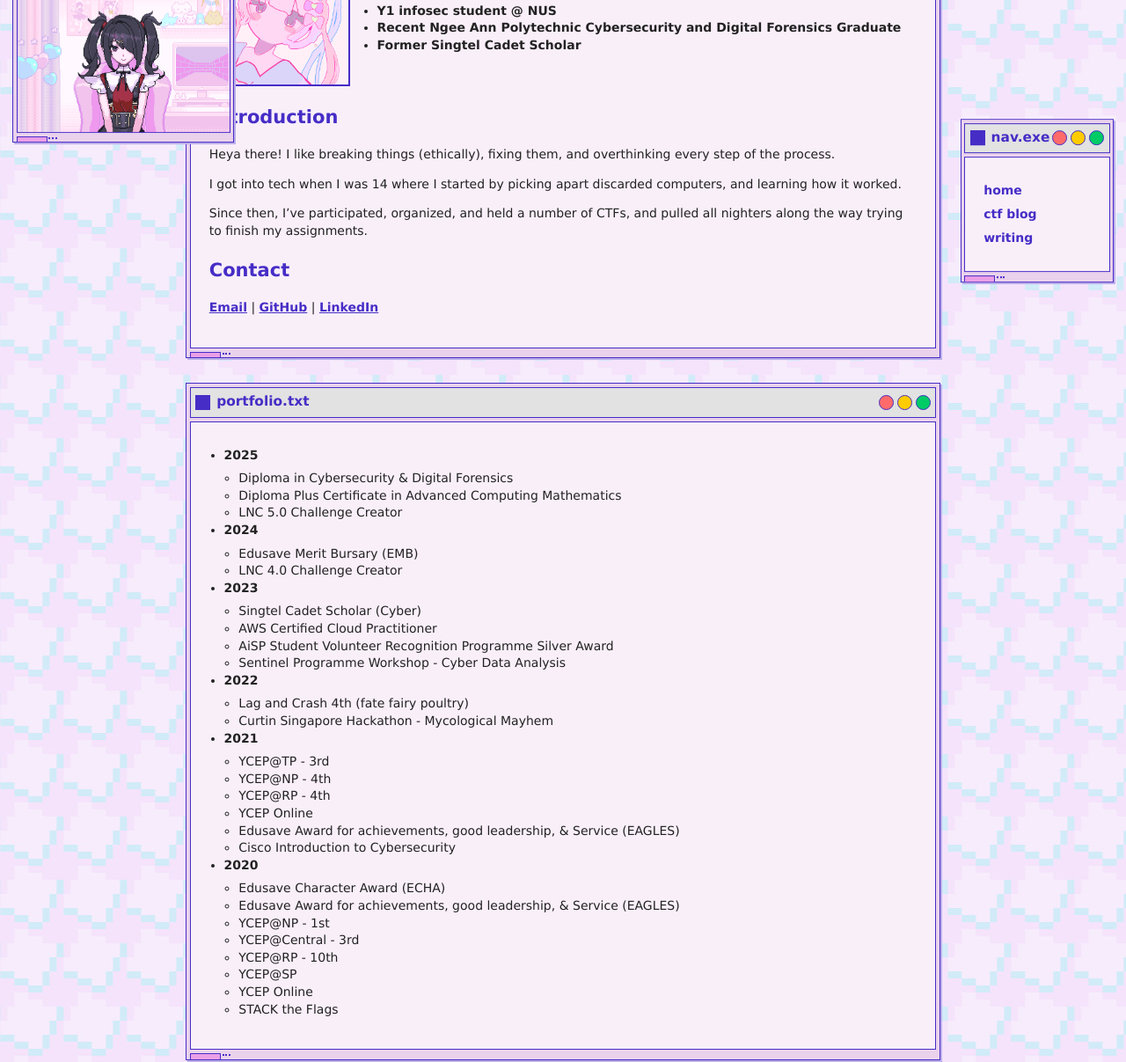
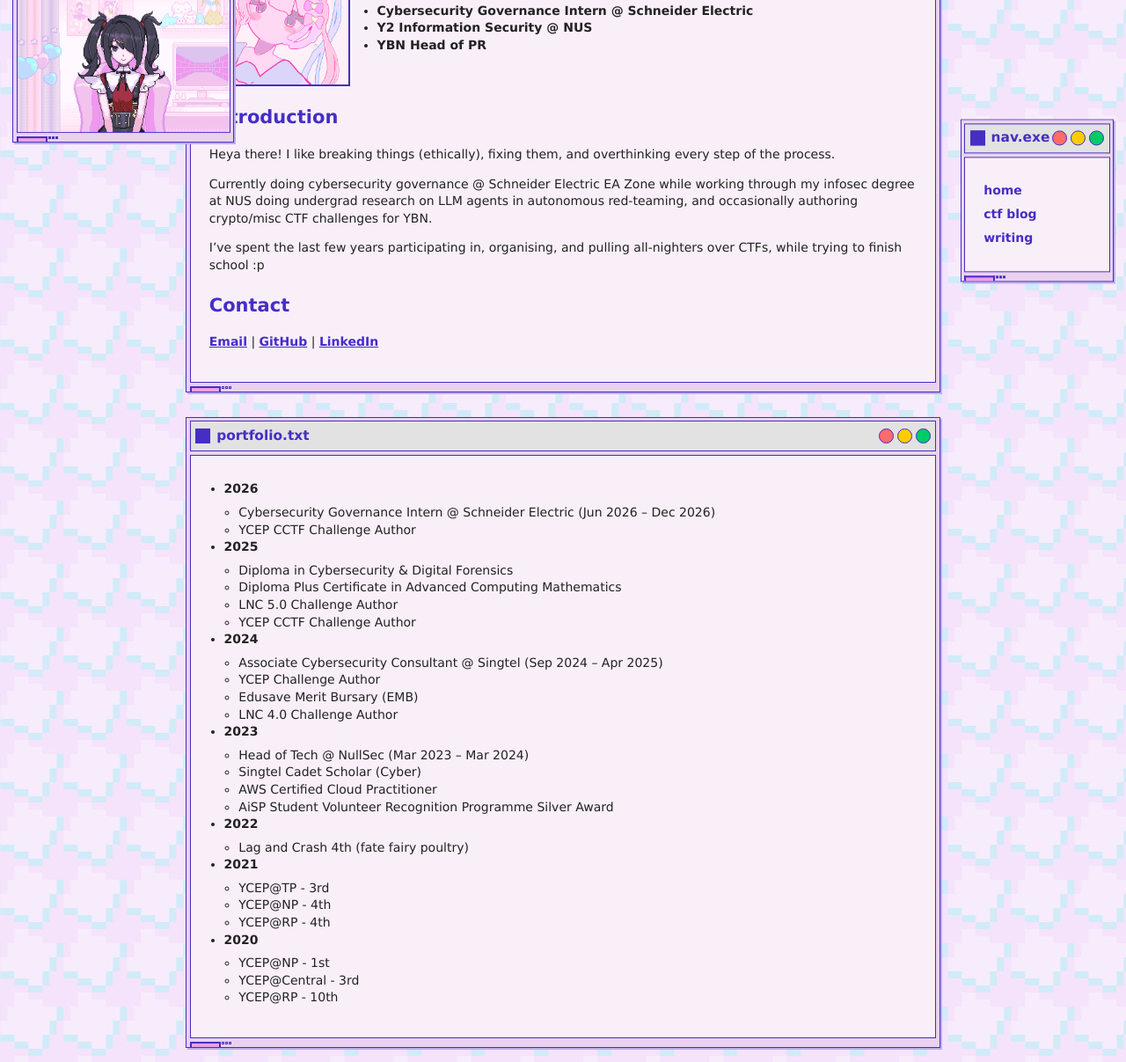
Before and after one commit to mintyly/mintyly.github.io, an Astro site: page / in a window 1280 px wide. Shown: the part 171-1378 px from the top of the page at 88% size. Built offline with nearby package versions, Linux system fonts and the light colour scheme; Astro itself is replaced by a stand-in of ours; no server answers; a web font is replaced by a local one.

Commit message:
update portfolio and welcome content; adjust button styles for consistency

```diff
--- a/src/content/portfolio/portfolio.md
+++ b/src/content/portfolio/portfolio.md
@@ -1,34 +1,31 @@
 ---
 ---
 
+- **2026**
+  - Cybersecurity Governance Intern @ Schneider Electric (Jun 2026 – Dec 2026)
+  - YCEP CCTF Challenge Author
 - **2025**
   - Diploma in Cybersecurity & Digital Forensics
   - Diploma Plus Certificate in Advanced Computing Mathematics
-  - LNC 5.0 Challenge Creator
+  - LNC 5.0 Challenge Author
+  - YCEP CCTF Challenge Author
 - **2024**
+  - Associate Cybersecurity Consultant @ Singtel (Sep 2024 – Apr 2025)
+  - YCEP Challenge Author
   - Edusave Merit Bursary (EMB)
-  - LNC 4.0 Challenge Creator
+  - LNC 4.0 Challenge Author
 - **2023**
+  - Head of Tech @ NullSec (Mar 2023 – Mar 2024)
   - Singtel Cadet Scholar (Cyber)
   - AWS Certified Cloud Practitioner
   - AiSP Student Volunteer Recognition Programme Silver Award
-  - Sentinel Programme Workshop - Cyber Data Analysis
 - **2022**
   - Lag and Crash 4th (fate fairy poultry)
-  - Curtin Singapore Hackathon - Mycological Mayhem
 - **2021**
   - YCEP@TP - 3rd
   - YCEP@NP - 4th
   - YCEP@RP - 4th
-  - YCEP Online
-  - Edusave Award for achievements, good leadership, & Service (EAGLES)
-  - Cisco Introduction to Cybersecurity
 - **2020**
-  - Edusave Character Award (ECHA)
-  - Edusave Award for achievements, good leadership, & Service (EAGLES)
   - YCEP@NP - 1st
   - YCEP@Central - 3rd
   - YCEP@RP - 10th
-  - YCEP@SP
-  - YCEP Online
-  - STACK the Flags
--- a/src/content/welcome/welcome.md
+++ b/src/content/welcome/welcome.md
@@ -1,17 +1,17 @@
 ---
 roles:
-  - "Y1 infosec student @ NUS"
-  - "Recent Ngee Ann Polytechnic Cybersecurity and Digital Forensics Graduate"
-  - "Former Singtel Cadet Scholar"
+  - "Cybersecurity Governance Intern @ Schneider Electric"
+  - "Y2 Information Security @ NUS"
+  - "YBN Head of PR"
 ---
 
 ## Introduction
 
 Heya there! I like breaking things (ethically), fixing them, and overthinking every step of the process.
 
-I got into tech when I was 14 where I started by picking apart discarded computers, and learning how it worked.
+Currently doing cybersecurity governance @ Schneider Electric EA Zone while working through my infosec degree at NUS doing undergrad research on LLM agents in autonomous red-teaming, and occasionally authoring crypto/misc CTF challenges for YBN.
 
-Since then, I've participated, organized, and held a number of CTFs, and pulled all nighters along the way trying to finish my assignments.
+I've spent the last few years participating in, organising, and pulling all-nighters over CTFs, while trying to finish school :p
 
 ## Contact
 
--- a/src/styles/kangel.css
+++ b/src/styles/kangel.css
@@ -636,7 +636,7 @@ body {
   display: flex;
   align-items: center;
   justify-content: flex-start; /* or center, as you prefer */
-  gap: 0.125rem; /* adds space between buttons */
+  gap: 1px; /* adds space between buttons */
   padding-left: 0rem; /* optional: adds left padding */
   margin-left: 0%; /* optional: removes left margin */
 }
@@ -645,22 +645,35 @@ body {
   display: inline-flex;
   align-items: center;
   justify-content: center;
-  border: 0.125rem solid var(--accent);
+  /* Integer px, not rem (0.125rem = 1.75px) - a fractional CSS pixel value
+     here rounds to a device pixel differently across browser builds/zoom
+     levels (confirmed: identical in Edge, off by 1px in Vivaldi, both
+     Chromium). Nothing fractional left in this component = nothing left to
+     round inconsistently. */
+  border: 2px solid var(--accent);
   background: var(--pinklight);
 
 }
 
 .btmbtn.main {
-  margin-top: 0.3rem;
-  width: 2.5rem;
-  height: 0.45rem;
+  margin-top: 4px;
+  width: 35px;
+  height: 6px;
   border-bottom: none;
 }
 
 .btmbtn.small {
-  width: 0.13rem;
-  height: 0.13rem;
-  margin-top: 0.1rem;
+  /* The site's global box-sizing:border-box means width:1px + a 2px border
+     can't both fit - the browser clamps the content to 0 and the border
+     meets itself in the middle, rendering solid regardless of background.
+     content-box makes the 1px apply to content only, with the border added
+     on top, so there's an actual 1px gap for the transparent background. */
+  box-sizing: content-box;
+  width: 1px;
+  height: 1px;
+  border-width: 1px;
+  background: transparent;
+  margin-top: 1px;
 }
 
 .content {
```
Also changed, not shown: 1 other file.
